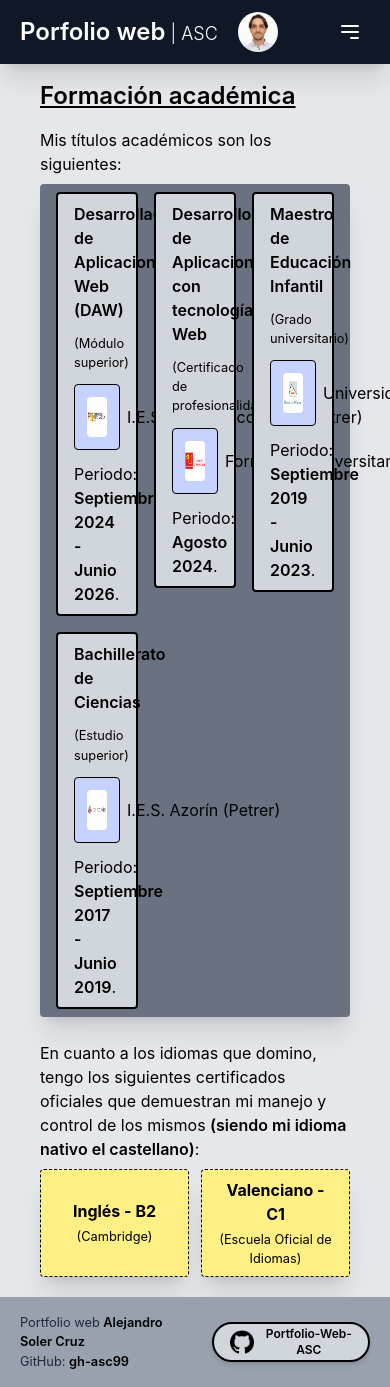
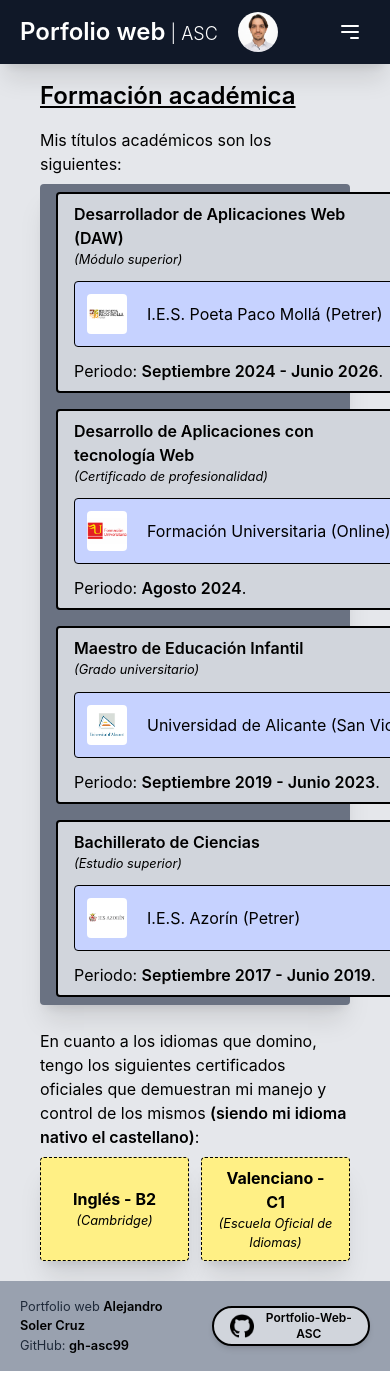
Before and after one commit to gh-asc99/Portfolio-Web-ASC, a React (Vite) app: page /formacion-academica in a window 390 px wide. Built offline with nearby package versions, Linux system fonts and the light colour scheme.

Commit message:
Sección formación académica con design responsive para pantallas pequeñas

```diff
--- a/src/components/components/Idioma.jsx
+++ b/src/components/components/Idioma.jsx
@@ -2,9 +2,9 @@ import React from 'react'
 
 const Idioma = (props) => {
   return (
-    <div className='shadow-xl py-2 px-4 w-50 bg-yellow-200 flex flex-col gap-1 justify-center text-center border border-dashed rounded-sm'>
+    <div className='shadow-xl py-2 px-4 w-50 bg-yellow-200 flex flex-col justify-center text-center border border-dashed rounded-sm'>
       <p className='font-bold'>{props.idioma} - {props.nivel}</p>
-      <small>({props.origen})</small>
+      <small><em>({props.origen})</em></small>
     </div>
   )
 }
--- a/src/components/components/Titulo.jsx
+++ b/src/components/components/Titulo.jsx
@@ -5,8 +5,11 @@ const Titulo = (props) => {
   return (
     <div className='flex border-2 px-4 py-2 items-center rounded-sm bg-gray-300 w-full'>
       <div className="flex flex-col gap-3 w-full">
-        <p className="font-semibold w-full">{props.titulo}</p>
-        <small>({props.tipo})</small>
+        <div className='w-full flex flex-col'>
+<p className="font-semibold w-full">{props.titulo}</p>
+        <small><em>({props.tipo})</em></small>
+        </div>
+
         <div className='w-full'>
             <NombreIcono nombre={props.lugar} icono={props.logo} />
         </div>
--- a/src/pages/DatosPersonales.jsx
+++ b/src/pages/DatosPersonales.jsx
@@ -14,6 +14,7 @@ import phpstormIcon from "../assets/others/phpstorm-icon.png";
 import angularIcon from "../assets/others/angular-icon.png";
 import netbeansIcon from "../assets/others/netbeans-icon.png";
 import tailwindcssIcon from "../assets/others/tailwindcss-icon.png";
+import bootstrapIcon from "../assets/others/bootstrap-icon.png";
 
 import mysqlIcon from "../assets/databases/mysql-icon.png";
 import mariadbIcon from "../assets/databases/mariadb-icon.png";
@@ -29,7 +30,7 @@ const DatosPersonales = () => {
         <img
           src={ascImagen}
           alt="Alejandro Soler Cruz"
-          className="shadow-2xl w-40 h-40 md:w-50 md:h-50 rounded-full border-2 object-cover"
+          className="shadow-2xl w-40 h-40 md:w-50 md:h-50 rounded-sm md:rounded-full border-2 object-cover"
         />
         <div className="flex flex-col w-full gap-3">
           <p>
@@ -129,6 +130,9 @@ const DatosPersonales = () => {
                 <li>
                   <NombreIcono nombre="TailwindCSS" icono={tailwindcssIcon} />
                 </li>
+                <li>
+                  <NombreIcono nombre="Bootstrap" icono={bootstrapIcon} />
+                </li>
               </ul>
             </div>
           </div>
--- a/src/pages/FormacionAcademica.jsx
+++ b/src/pages/FormacionAcademica.jsx
@@ -11,7 +11,7 @@ const FormacionAcademica = () => {
         <p className="pb-2">Mis títulos académicos son los siguientes:</p>
         <div className="shadow-xl px-4 py-2 bg-gray-500 rounded-sm">
           {titulosAcademicos.length > 0 ? (
-            <ul className="grid grid-cols-3 gap-4 w-full">
+            <ul className="grid md:grid-cols-3 gap-4 w-full">
               {titulosAcademicos.map((tit) => (
                 <li key={tit.id}>
                   <Titulo
```
Also changed, not shown: src/assets/others/bootstrap-icon.png (added).
